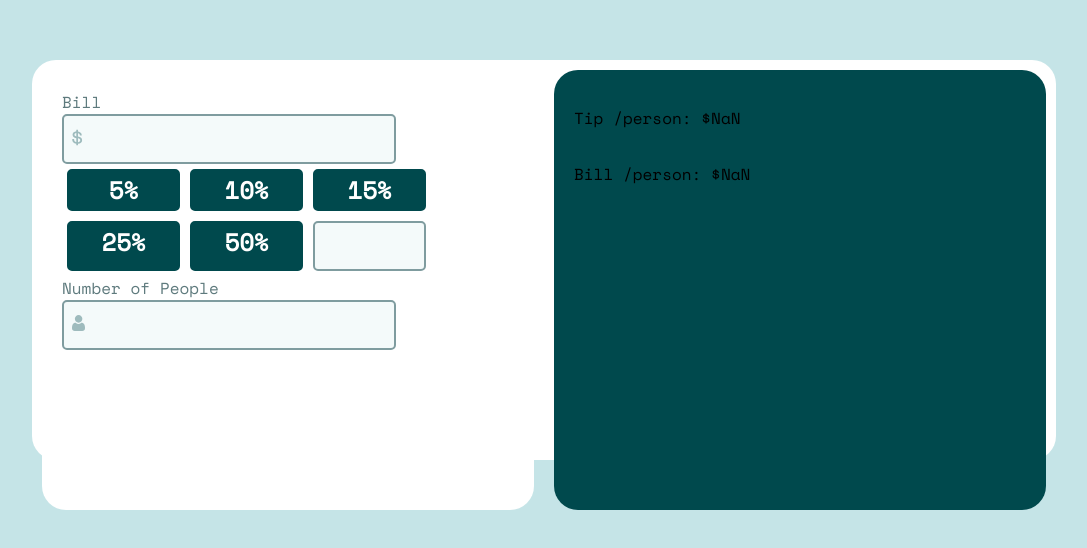
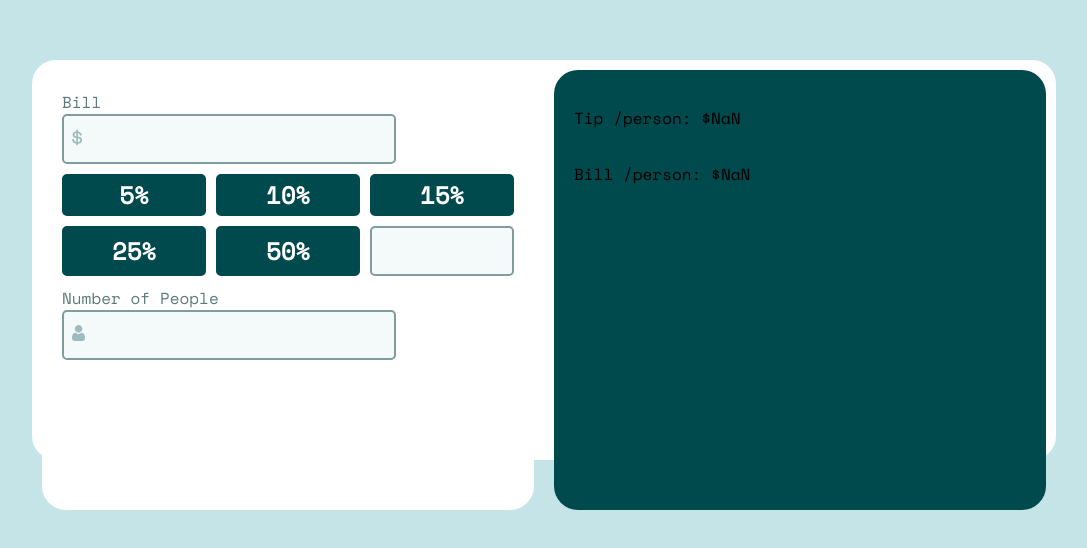
Before and after one commit to clh910936/tip-calculator-app-practice, a React (Create React App) app: page / in a window 1280 px wide. Shown: the part 140-688 px from the top of the page, without its empty margins (96-1183 px from the left). Built offline with nearby package versions, Linux system fonts and the light colour scheme.

Commit message:
grid styling for the button container looks good

```diff
--- a/src/components/ButtonContainer.js
+++ b/src/components/ButtonContainer.js
@@ -4,10 +4,10 @@ import TextInputForm from "./TextInputForm";
 function ButtonContainer(props) {
     const buttonsArr = getButtons(props.onClick, props.tip);
     return (
-        <div className="buttonContainer">
+        <grid className="buttonContainer">
             {buttonsArr}
             <TextInputForm className="buttonContainerChild" label="" id="customTip" onChange={(value) => props.onClick(value/100)}/>
-        </div>
+        </grid>
     );
 }
 
--- a/src/styles/ButtonContainer.css
+++ b/src/styles/ButtonContainer.css
@@ -1,8 +1,11 @@
 .buttonContainer {
-    display: flex;
-    flex-direction: row;
-    flex-wrap: wrap;
-    width: 100%;
+    display: grid;
+    grid-column-gap: 10px;
+    grid-row-gap: 10px;
+    margin: 10px 0px;
+    box-sizing: border-box;
+    grid-template-columns: repeat(3, minmax(0, 1fr));
+    max-width: 100%;
 }
 
 .buttonContainer button:hover {
@@ -22,7 +25,6 @@
     border-radius: var(--input-border-radius);
     outline: none;
     padding: auto;
-    margin: 5px;
     font-family: var(--font-family);
     font-size: var(--font-size);
     font-weight: var(--font-weight-3);
@@ -30,9 +32,7 @@
 }
 
 .buttonContainerChild {
-    display: flex;
-    flex: 0 1 25%;
-    margin: 5px;
+
 }
 
 #customTip {
--- a/src/styles/TextInputForm.css
+++ b/src/styles/TextInputForm.css
@@ -7,6 +7,7 @@ label {
 input[type="text"] {
     position: relative;
     max-width: 100%;
+    min-width: 0px;
     box-sizing: border-box;
     padding: 5px 15px;
     direction: rtl;
```
